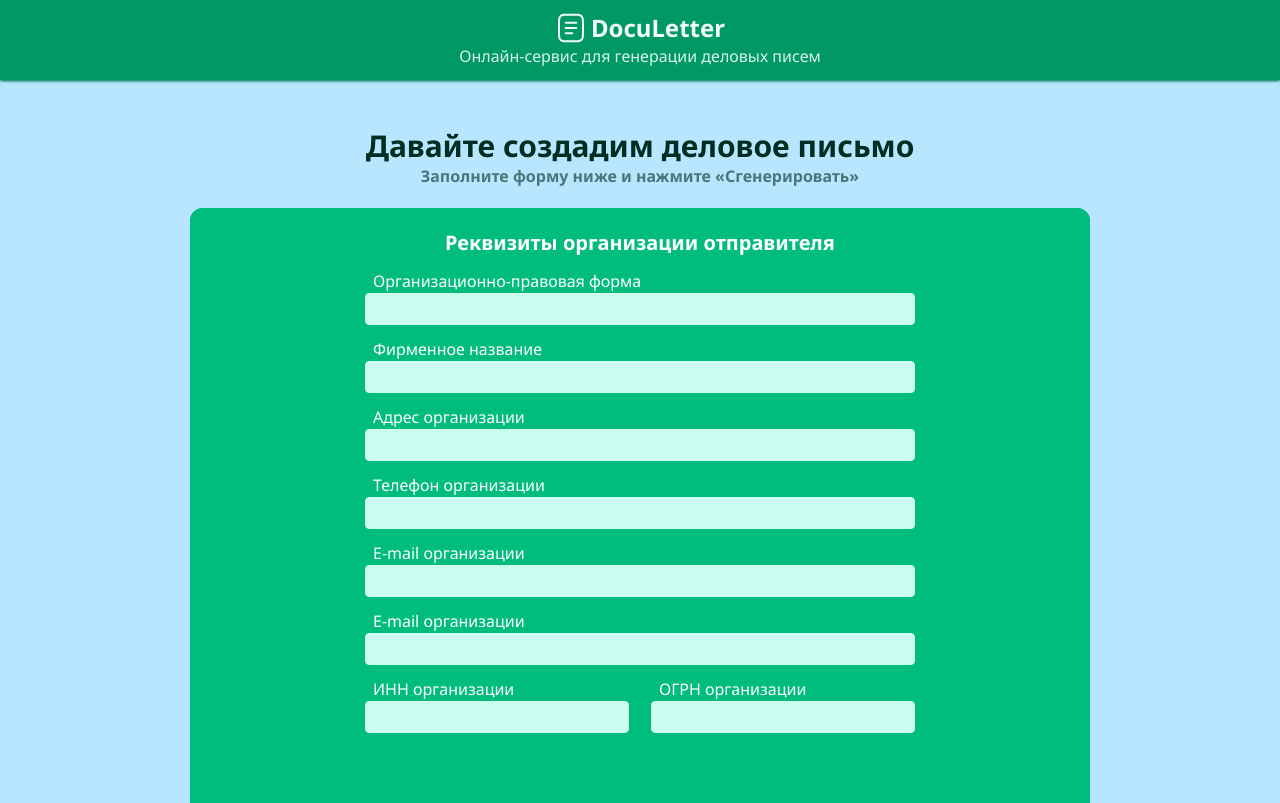
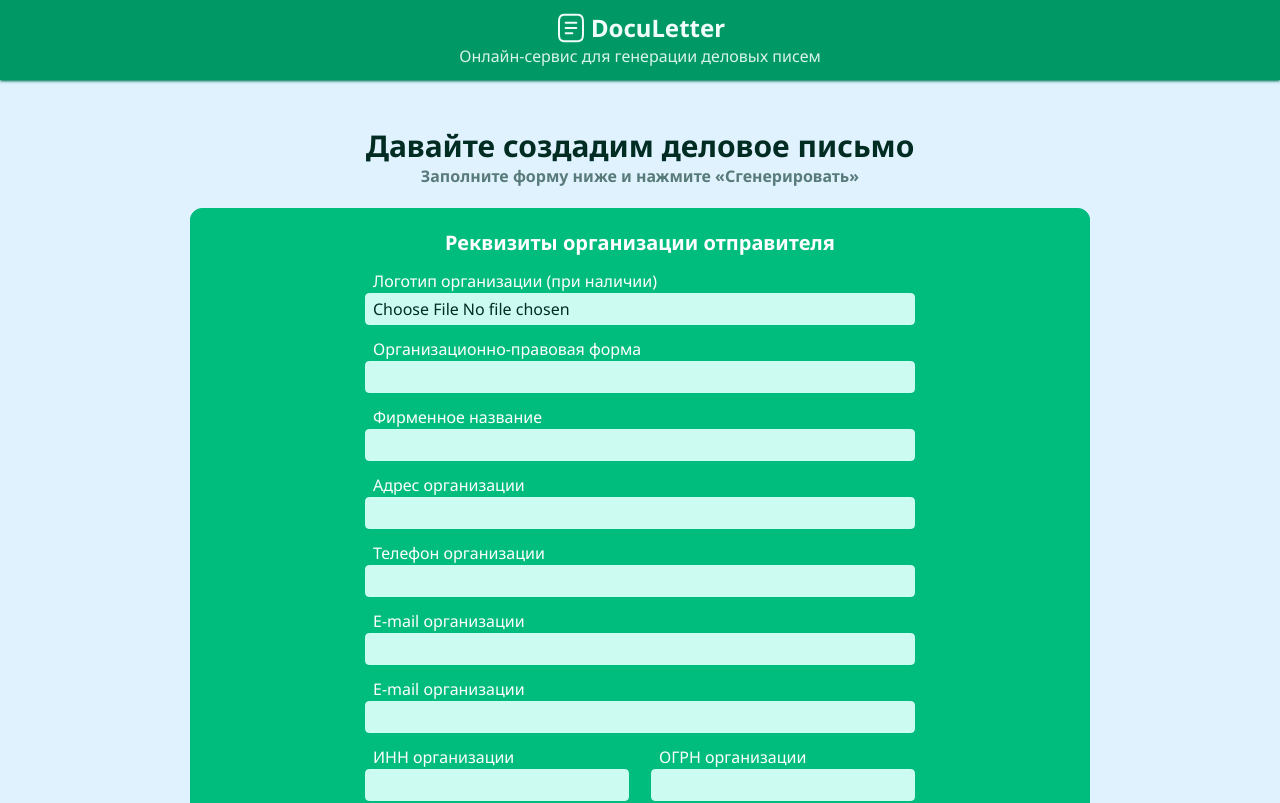
Before and after one commit to VladimirKashtanov/DocuLetter, a Next.js app: page / in a window 1280 px wide. Shown: the top 803 px of the page. Built offline with nearby package versions, Linux system fonts and the light colour scheme.

Commit message:
Add FileBox component

```diff
--- a/src/app/layout.tsx
+++ b/src/app/layout.tsx
@@ -26,7 +26,7 @@
 	return (
 		<html lang='en'>
 			<body
-				className={`antialiased min-h-screen bg-sky-200 ${notoSans.className}`}
+				className={`antialiased min-h-screen bg-sky-100 ${notoSans.className}`}
 			>
 				{children}
 			</body>
--- a/src/entities/recipient/ui/recipient.tsx
+++ b/src/entities/recipient/ui/recipient.tsx
@@ -1,3 +1,4 @@
+import { FileBox } from '@/shared/file-box'
 import { TextBox } from '@/shared/text-box'
 import clsx from 'clsx'
 import { FC } from 'react'
@@ -15,6 +16,7 @@
 				Реквизиты организации отправителя
 			</h2>
 
+			<FileBox label='Логотип организации (при наличии)' error='' />
 			<TextBox label='Организационно-правовая форма' error='' />
 			<TextBox label='Фирменное название' error='' />
 			<TextBox label='Адрес организации' error='' />
--- /dev/null
+++ b/src/shared/file-box/index.ts
@@ -0,0 +1 @@
+export { FileBox } from './ui/file-box'
--- /dev/null
+++ b/src/shared/file-box/ui/file-box.tsx
@@ -0,0 +1,66 @@
+'use client'
+
+import clsx from 'clsx'
+import { forwardRef, InputHTMLAttributes, useId, useState } from 'react'
+
+interface IFileBox extends Omit<InputHTMLAttributes<HTMLInputElement>, 'type'> {
+	readonly label?: string
+	readonly error?: string
+	readonly className?: string
+}
+
+const Component = (props: IFileBox, ref: React.Ref<HTMLInputElement>) => {
+	const { label, error, className, ...inputProps } = props
+
+	const id = useId()
+	const [preview, setPreview] = useState<string | null>(null)
+
+	const handleFileChanged = (event: React.ChangeEvent<HTMLInputElement>) => {
+		const file = event.target.files?.[0]
+		if (file && file.type.startsWith('image/')) {
+			const reader = new FileReader()
+			reader.onloadend = () => {
+				setPreview(reader.result as string)
+			}
+			reader.readAsDataURL(file)
+		} else {
+			setPreview(null)
+		}
+	}
+
+	return (
+		<div className={clsx('flex flex-col gap-0', className)}>
+			{label && (
+				<label htmlFor={id} className='text-md text-white px-2'>
+					{label}
+				</label>
+			)}
+
+			<input
+				{...inputProps}
+				id={id}
+				ref={ref}
+				type={'file'}
+				accept={'image/*'}
+				onChange={handleFileChanged}
+				className='cursor-pointer rounded outline-1 outline-emerald-500 text-emerald-950 bg-teal-100 text-md py-1 px-2'
+			/>
+
+			{error && (
+				<div className='text-sm font-bold text-red-500 px-2'>{error}</div>
+			)}
+
+			{preview && (
+				<img
+					src={preview}
+					alt='Предпросмотр'
+					className='rounded border border-emerald-600 my-1 w-[150px] max-w-120px]'
+				/>
+			)}
+		</div>
+	)
+}
+
+export const FileBox = forwardRef<HTMLInputElement, IFileBox>(Component)
+FileBox.displayName = 'FileBox'
+export default FileBox
--- a/src/shared/text-box/ui/text-box.tsx
+++ b/src/shared/text-box/ui/text-box.tsx
@@ -4,11 +4,12 @@
 interface ITextBox extends InputHTMLAttributes<HTMLInputElement> {
 	readonly label?: string
 	readonly error?: string
+	readonly type?: 'text'
 	readonly className?: string
 }
 
 const Component = (props: ITextBox, ref: React.Ref<HTMLInputElement>) => {
-	const { label, error, className, ...inputProps } = props
+	const { label, error, type, className, ...inputProps } = props
 
 	const id = useId()
 
@@ -24,6 +25,7 @@
 				{...inputProps}
 				id={id}
 				ref={ref}
+				type={type}
 				className='rounded outline-1 outline-emerald-500 text-emerald-950 bg-teal-100 text-md py-1 px-2'
 			/>
 
```
